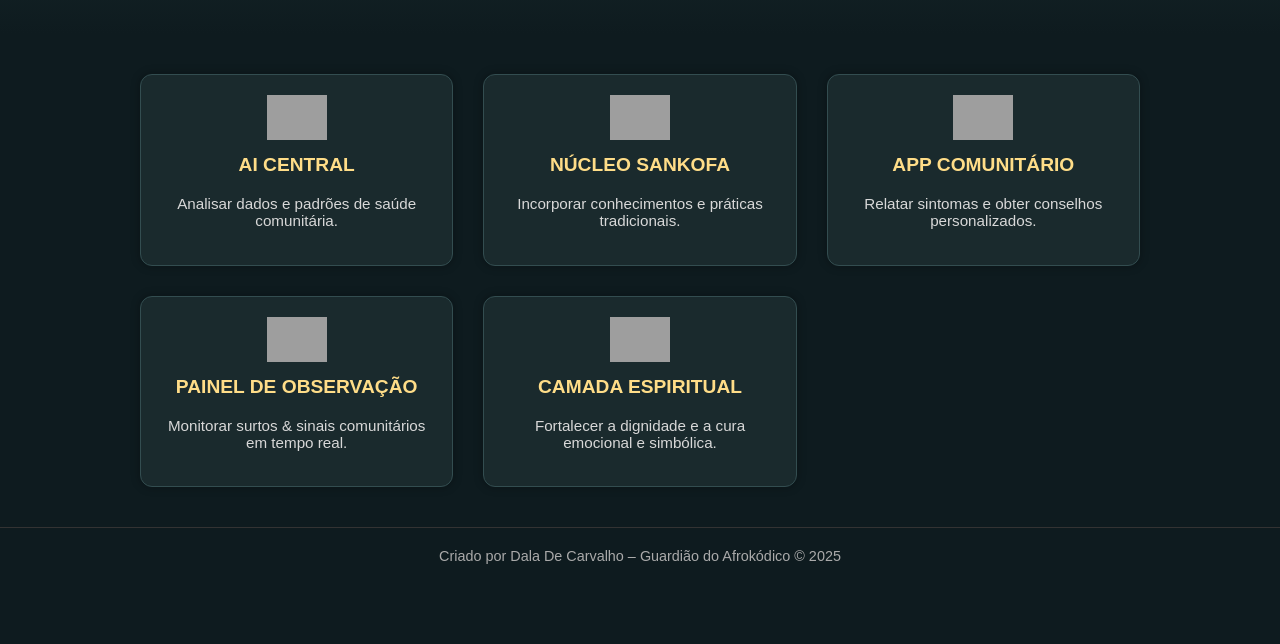
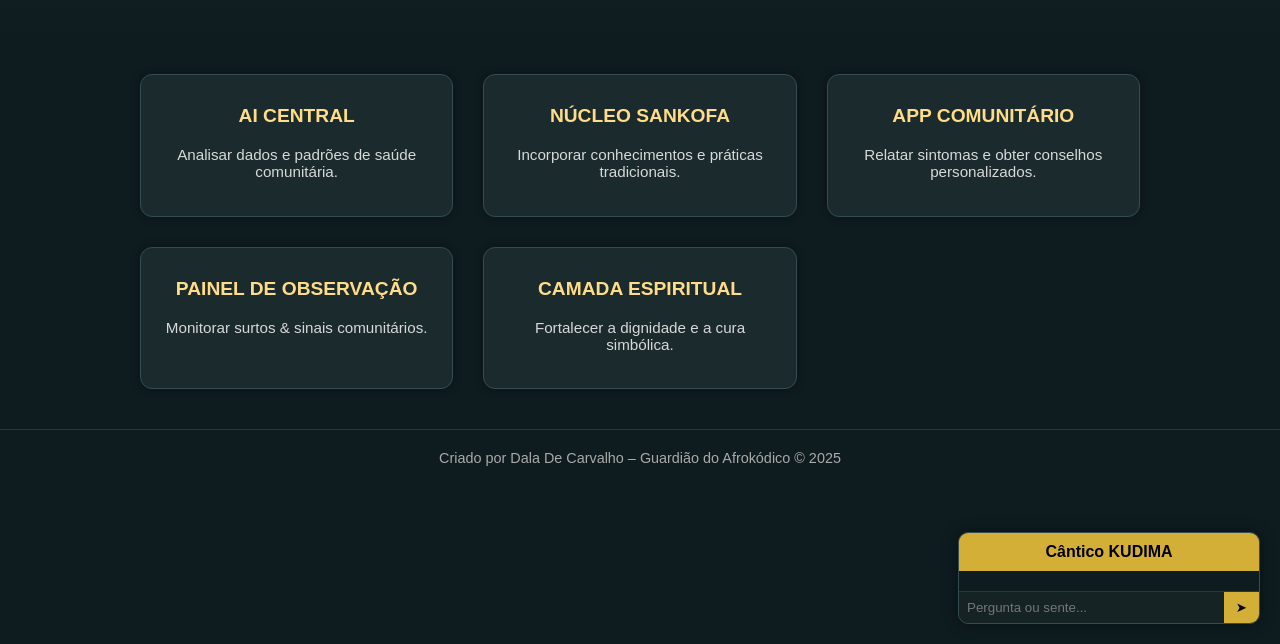
Before and after one commit to Dala35/Kudima.IA, a plain HTML site: page index.html in a window 1280 px wide. Shown: the part 156-800 px from the top of the page. Drawn offline with Linux system fonts and the light colour scheme; grey boxes are pictures that could not be loaded.

Commit message:
Update index.html

```diff
--- a/index.html
+++ b/index.html
@@ -1,8 +1,8 @@
-<!DOCTYPE html>
-<html lang="pt">
+<!DOCTYPE html><html lang="pt">
 <head>
   <meta charset="UTF-8">
-  <title>KUDIMA.AI – Plataforma Inteligente de Saúde Comunitária</title>
+  <title>KUDIMA.AI – Plataforma Viva</title>
+  <meta name="viewport" content="width=device-width, initial-scale=1.0">
   <style>
     body {
       margin: 0;
@@ -10,11 +10,11 @@
       background-color: #0e1b1f;
       color: #f0e6c0;
       text-align: center;
-    }
-
-    header {
+      overflow-x: hidden;
+    }header {
   padding: 40px 20px 20px;
   background: linear-gradient(to bottom, #1c2d2f, #0e1b1f);
+  animation: fadeIn 2s ease-out;
 }
 
 h1 {
@@ -44,6 +44,13 @@
   border-radius: 12px;
   padding: 20px;
   box-shadow: 0 0 10px #00000050;
+  transition: transform 0.3s ease, box-shadow 0.3s ease;
+  cursor: pointer;
+}
+
+.module:hover {
+  transform: scale(1.05);
+  box-shadow: 0 0 20px #d4af37a0;
 }
 
 .module h3 {
@@ -63,48 +70,109 @@
   color: #aaa;
   border-top: 1px solid #333;
 }
+
+#chatbot {
+  position: fixed;
+  bottom: 20px;
+  right: 20px;
+  background: #1c2d2f;
+  border: 1px solid #334d50;
+  border-radius: 10px;
+  width: 300px;
+  max-height: 400px;
+  overflow: hidden;
+  display: flex;
+  flex-direction: column;
+  box-shadow: 0 0 15px #00000060;
+  z-index: 100;
+}
+
+#chat-header {
+  background: #d4af37;
+  padding: 10px;
+  color: #000;
+  font-weight: bold;
+}
+
+#chat-messages {
+  flex: 1;
+  padding: 10px;
+  overflow-y: auto;
+  background: #0e1b1f;
+  color: #f0e6c0;
+  font-size: 0.9em;
+  text-align: left;
+}
+
+#chat-input {
+  display: flex;
+  border-top: 1px solid #333;
+}
+
+#chat-input input {
+  flex: 1;
+  padding: 8px;
+  border: none;
+  background: #162325;
+  color: #fff;
+}
+
+#chat-input button {
+  padding: 8px 12px;
+  border: none;
+  background: #d4af37;
+  color: #000;
+  cursor: pointer;
+}
+
+@keyframes fadeIn {
+  from {opacity: 0; transform: translateY(-20px);}
+  to {opacity: 1; transform: translateY(0);}
+}
+
   </style>
 </head>
 <body>
   <header>
     <h1>KUDIMA.AI</h1>
     <h2>Plataforma Inteligente de Saúde Comunitária</h2>
-  </header>
+  </header>  <section class="grid">
+    <div class="module"><h3>AI CENTRAL</h3><p>Analisar dados e padrões de saúde comunitária.</p></div>
+    <div class="module"><h3>NÚCLEO SANKOFA</h3><p>Incorporar conhecimentos e práticas tradicionais.</p></div>
+    <div class="module"><h3>APP COMUNITÁRIO</h3><p>Relatar sintomas e obter conselhos personalizados.</p></div>
+    <div class="module"><h3>PAINEL DE OBSERVAÇÃO</h3><p>Monitorar surtos & sinais comunitários.</p></div>
+    <div class="module"><h3>CAMADA ESPIRITUAL</h3><p>Fortalecer a dignidade e a cura simbólica.</p></div>
+  </section>  <footer>
+    Criado por Dala De Carvalho – Guardião do Afrokódico © 2025
+  </footer>  <div id="chatbot">
+    <div id="chat-header">Cântico KUDIMA</div>
+    <div id="chat-messages"></div>
+    <div id="chat-input">
+      <input type="text" id="userInput" placeholder="Pergunta ou sente...">
+      <button onclick="respond()">➤</button>
+    </div>
+  </div>  <script>
+    function respond() {
+      const input = document.getElementById("userInput");
+      const msg = input.value.trim();
+      const chat = document.getElementById("chat-messages");
+      if (msg) {
+        chat.innerHTML += `<div><strong>Tu:</strong> ${msg}</div>`;
+        const resposta = gerarResposta(msg);
+        setTimeout(() => {
+          chat.innerHTML += `<div><strong>KUDIMA:</strong> ${resposta}</div>`;
+          chat.scrollTop = chat.scrollHeight;
+        }, 600);
+        input.value = "";
+      }
+    }
 
-  <section class="grid">
-    <div class="module">
-      <img src="https://upload.wikimedia.org/wikipedia/commons/thumb/e/e4/African_Mask.svg/120px-African_Mask.svg.png" alt="AI Central" width="60">
-      <h3>AI CENTRAL</h3>
-      <p>Analisar dados e padrões de saúde comunitária.</p>
-    </div>
-
-    <div class="module">
-      <img src="https://upload.wikimedia.org/wikipedia/commons/thumb/6/6f/Adinkra_Symbol_Eban.svg/120px-Adinkra_Symbol_Eban.svg.png" alt="Núcleo Sankofa" width="60">
-      <h3>NÚCLEO SANKOFA</h3>
-      <p>Incorporar conhecimentos e práticas tradicionais.</p>
-    </div>
-
-    <div class="module">
-      <img src="https://upload.wikimedia.org/wikipedia/commons/thumb/8/88/Ic_symptoms.svg/120px-Ic_symptoms.svg.png" alt="App Comunitário" width="60">
-      <h3>APP COMUNITÁRIO</h3>
-      <p>Relatar sintomas e obter conselhos personalizados.</p>
-    </div>
-
-    <div class="module">
-      <img src="https://upload.wikimedia.org/wikipedia/commons/thumb/7/7b/Africa_Map_icon.svg/120px-Africa_Map_icon.svg.png" alt="Painel de Observação" width="60">
-      <h3>PAINEL DE OBSERVAÇÃO</h3>
-      <p>Monitorar surtos & sinais comunitários em tempo real.</p>
-    </div>
-
-    <div class="module">
-      <img src="https://upload.wikimedia.org/wikipedia/commons/thumb/d/d5/Spiritual_Symbol.svg/120px-Spiritual_Symbol.svg.png" alt="Camada Espiritual" width="60">
-      <h3>CAMADA ESPIRITUAL</h3>
-      <p>Fortalecer a dignidade e a cura emocional e simbólica.</p>
-    </div>
-  </section>
-
-  <footer>
-    Criado por Dala De Carvalho – Guardião do Afrokódico © 2025
-  </footer>
-</body>
+    function gerarResposta(texto) {
+      texto = texto.toLowerCase();
+      if (texto.includes("cura")) return "A cura começa com o ouvir. Respira, observa o teu corpo, e caminha em consciência.";
+      if (texto.includes("pressão") || texto.includes("tensão")) return "A pressão alta ou baixa muitas vezes revela o estado emocional e nutricional. Já bebeste água hoje?";
+      if (texto.includes("ola")) return "Saudações curativas. Estou aqui para escutar.";
+      return "Tudo o que sentes é válido. Desejas relatar um sintoma ou ouvir um conselho ancestral?";
+    }
+  </script></body>
 </html>
```
Lines whose indentation alone changed are shown as unchanged.
